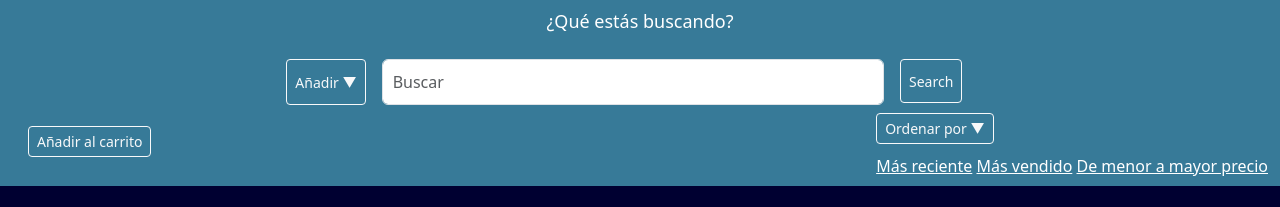
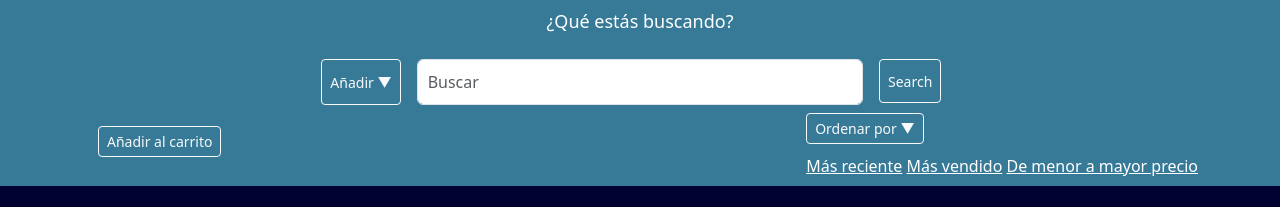
Before and after one commit to MontseCamch/dental-tech, a plain HTML site: page tienda.html in a window 1280 px wide. Shown: the top 207 px of the page. Drawn offline with nearby package versions, Linux system fonts and the light colour scheme.

Commit message:
Update tienda.html

```diff
--- a/tienda.html
+++ b/tienda.html
@@ -18,7 +18,7 @@
     <nav class="navbar">
       <p>¿Qué estás buscando?</p>
 
-      <div class="container-fluid">
+      <div id="container-fluid" class="container">
         <div id="form-container" class="d-flex flex-column">
 
 
@@ -49,6 +49,7 @@
         </div>
         </div>
       </div>
+    </nav>
 
 <!-- Formulario para añadir nuevos productos -->
 <form id="new-item-form" style="display: none">
@@ -85,7 +86,6 @@
       <div class="container-fluid">
 
         <div id="form-container" class="d-flex flex-column">
-    </nav>
   <div class="container-fluid mt-4">
     <div class="row">
 
```
